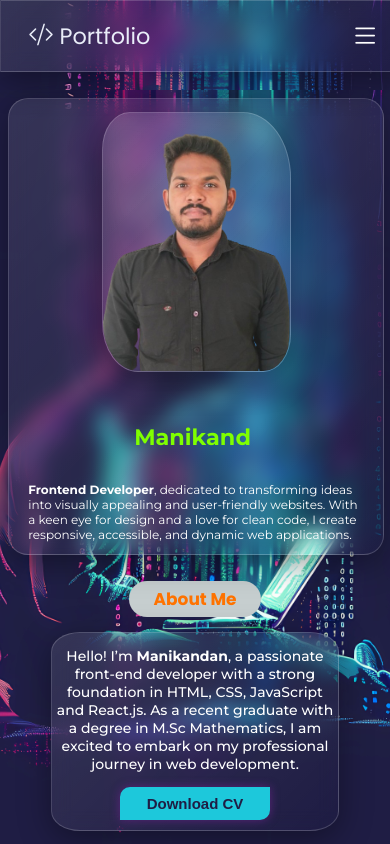
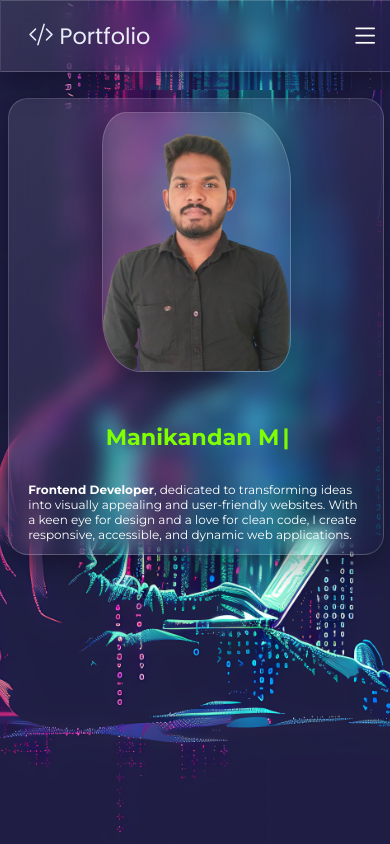
Before and after one commit to Manikandan-M-dev/manikandanportfolio, a React (Create React App) app: page / in a window 390 px wide. Shown: the top 844 px of the page. Built offline with nearby package versions, Linux system fonts and the light colour scheme.

Commit message:
contactpagefinish

```diff
--- a/src/Assets/contact.css
+++ b/src/Assets/contact.css
@@ -80,6 +80,7 @@
   @media screen and  (max-width: 425px) {
     .contact {
       padding: 0.5rem;
+      height: 100vh;
     }
   .contactinfo{
     width: 80%;
@@ -87,7 +88,7 @@
     justify-content: center;
   }
   .contactinfo img{
-    width: 60%;
+    width: 80%;
   }
   .contact-item i{
     font-size: 14px;
--- a/src/Assets/home.css
+++ b/src/Assets/home.css
@@ -106,7 +106,9 @@
     width: 100%;
     height:auto;
   }
-
+  .home{
+    height: 100vh;
+  }
   .myimg {
     width: 100%;
     height:auto;
--- a/src/Pages/Header.jsx
+++ b/src/Pages/Header.jsx
@@ -19,7 +19,7 @@ const Header = () => {
         <Link to="about" smooth={true} duration={500} offset={-40} className="nav-link"tabIndex={0}
         onClick={closeMenu}activeClass="active"spy={true}>About</Link>
         <Link  to="projects"  smooth={true} duration={500} offset={-50} className="nav-link"tabIndex={0}onClick={closeMenu}activeClass="active"spy={true}>Projects</Link>
-        <Link to="contact" smooth={true} duration={500} offset={-100} className="nav-link" tabIndex={0}onClick={closeMenu}activeClass="active"spy={true}>Contact</Link>
+        <Link to="contact" smooth={true} duration={500} offset={-60} className="nav-link" tabIndex={0}onClick={closeMenu}activeClass="active"spy={true}>Contact</Link>
       </nav>
     </header>
   );
--- a/src/Pages/Home.jsx
+++ b/src/Pages/Home.jsx
@@ -12,7 +12,7 @@ const Home = () => {
                     <div className="homedescription">
                         <h1>
                             <Typewriter
-                                words={['Manikandan']}
+                                words={['Manikandan M']}
                                 loop={false}
                                 cursor
                                 cursorStyle='|'
```
